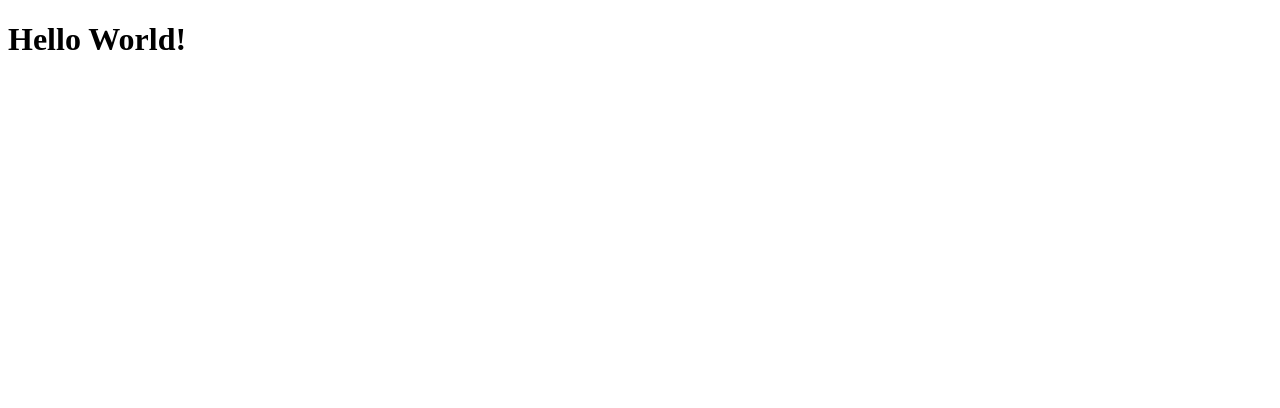
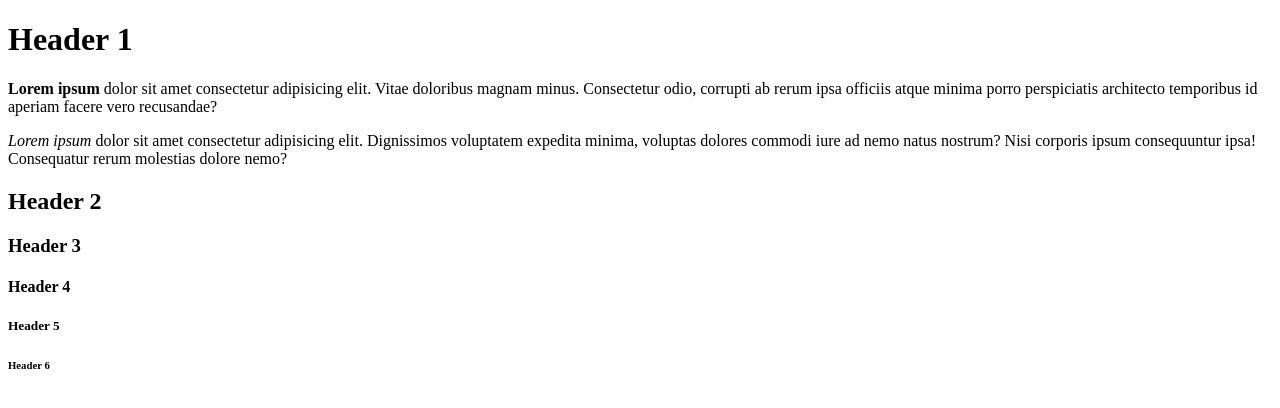
Before and after one commit to ChinZJ/TheOdinProject, a plain HTML site: page html-boilerplate/index.html in a window 1280 px wide. Drawn offline with Linux system fonts and the light colour scheme.

Commit message:
HTML Foundations - Working with Text tutorial

```diff
--- a/html-boilerplate/index.html
+++ b/html-boilerplate/index.html
@@ -7,6 +7,29 @@
     </head>
 
     <body>
-        <h1>Hello World!</h1>
+        <!-- This is a comment. -->
+        <h1>Header 1</h1>
+            <p><strong>Lorem ipsum</strong> dolor sit amet consectetur adipisicing elit.
+                Vitae doloribus magnam minus. Consectetur odio,
+                corrupti ab rerum ipsa officiis atque minima porro perspiciatis architecto
+                temporibus id aperiam facere vero recusandae?
+            </p>
+
+            <p><em>Lorem ipsum</em> dolor sit amet consectetur adipisicing elit.
+                Dignissimos voluptatem expedita minima, voluptas dolores commodi iure
+                ad nemo natus nostrum? Nisi corporis ipsum consequuntur ipsa!
+                Consequatur rerum molestias dolore nemo?
+            </p>
+
+        <h2>Header 2</h2>
+
+        <h3>Header 3</h3>
+
+        <h4>Header 4</h4>
+
+        <h5>Header 5</h5>
+
+        <h6> Header 6</h6>
+
     </body>
 </html>
```
